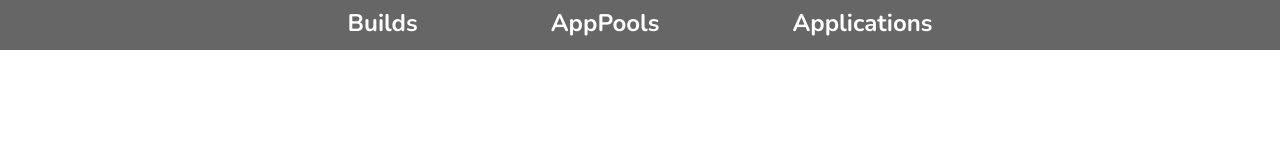
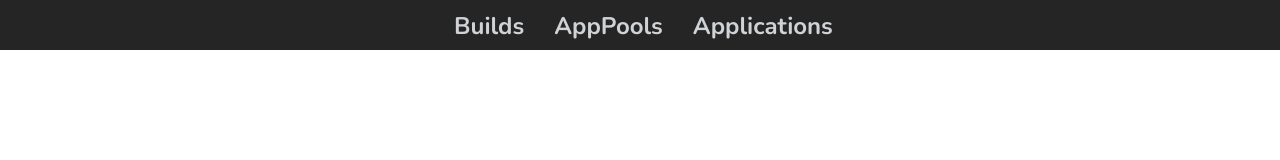
Before and after one commit to gixerr/IISWebManagerClient, a website built with webpack: page src/pages/index.html in a window 1280 px wide. Built offline with nearby package versions, Linux system fonts and the light colour scheme.

Commit message:
updated navigation

```diff
--- a/src/scss/modules/navigation.scss
+++ b/src/scss/modules/navigation.scss
@@ -1,25 +1,27 @@
 .navigation {
-    max-width: 100%;
-    min-width: 585px;
     padding: 10px;
-    background: #666;
+    background: $darkGrey;
     height: 50px;
     &__link {
         font-weight: bold;
         text-decoration: none;
+        text-align: center;
         font-size: 24px;
-        color: white;
+        color: $lightGrey;
+        padding: 3px;
         &:hover {
-            border-bottom: solid red;
+            border-bottom: solid 3px red;
             border-radius: 8px;
             text-shadow: 2px 2px #000;
+            color: $white;
         }
     }
     &__links {
-        display: flex;
-        justify-content: space-between;
+        display: grid;
+        grid-template-columns: 1fr 1fr 1fr;
+        grid-column-gap: 24px;
         margin: 0 auto;
-        width: 585px;
+        width: 30%;
     }
 
 }
```
